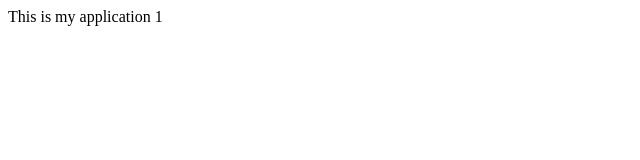
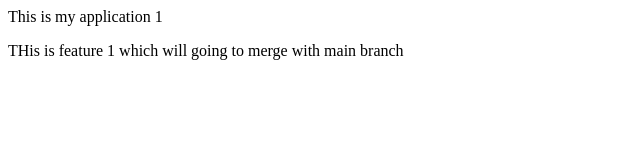
Before and after one commit to hariprasad2401/my_test_repo, a plain HTML site: page index.html in a window 1280 px wide. Shown: the whole page, without its empty margins (0-640 px from the left). Drawn offline with Linux system fonts and the light colour scheme.

Commit message:
added new feature in application

```diff
--- a/index.html
+++ b/index.html
@@ -1,3 +1,6 @@
 <p>
     This is my application 1
 </p>
+<p>
+    THis is feature 1 which will going to merge with main branch
+</p>
```
